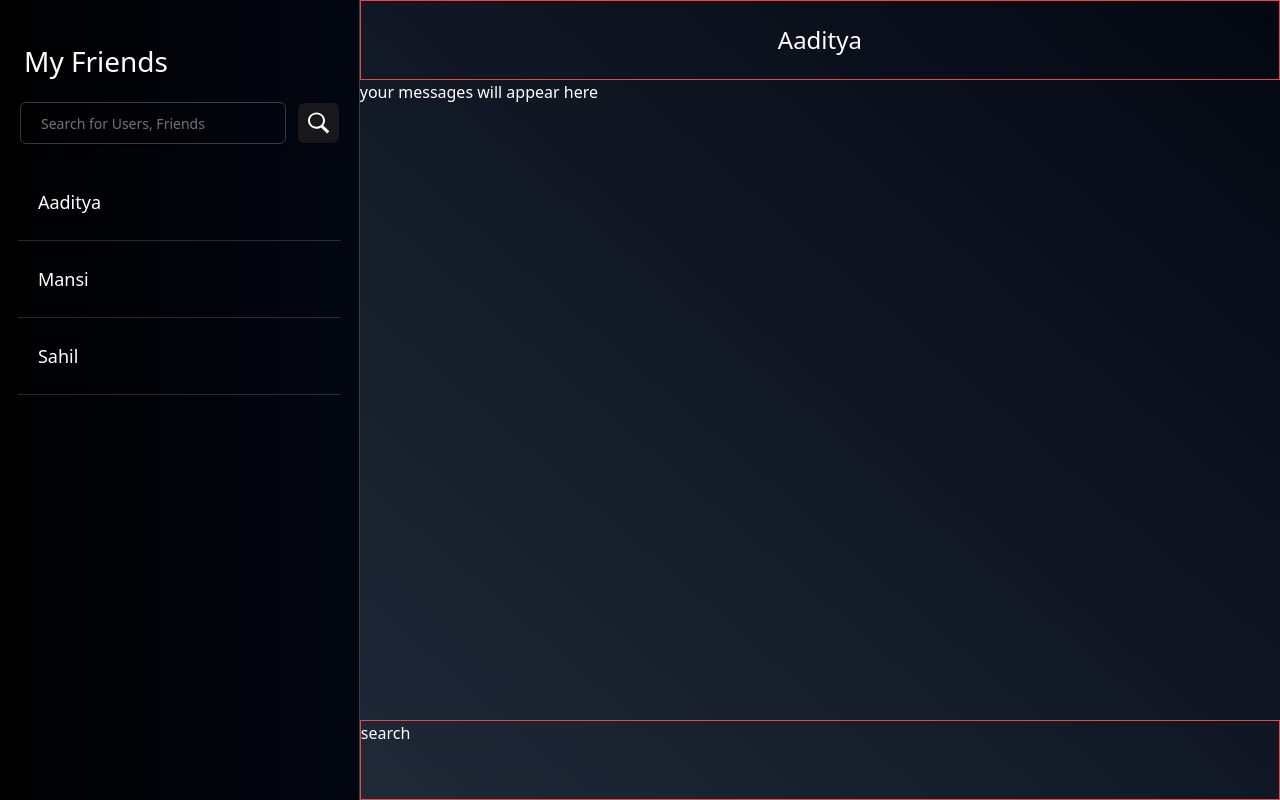
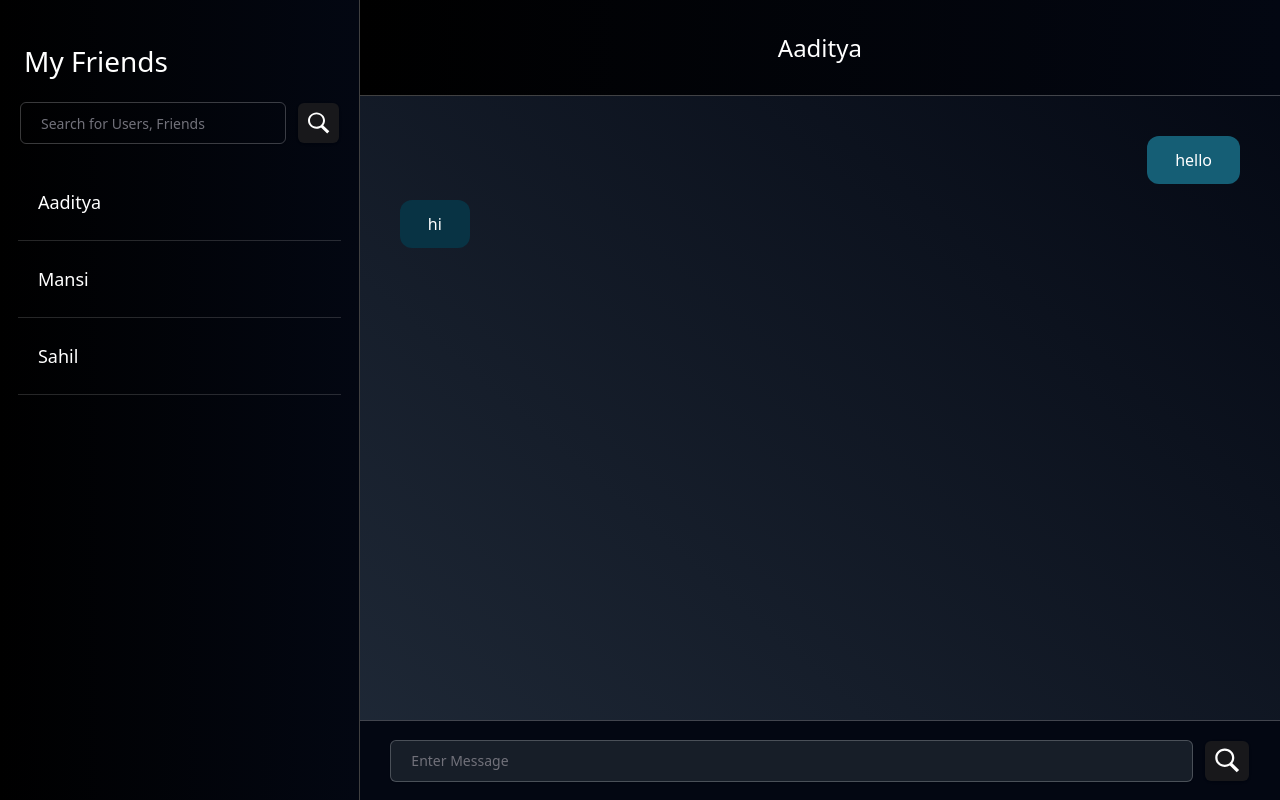
Before and after one commit to mansiJamwal/charcha_app, a React (Vite) app in the folder client/: page /messages in a window 1280 px wide. Both pictures are taken after a click on the item "Aaditya". Built offline with nearby package versions, Linux system fonts and the light colour scheme.

Commit message:
fixed messages ui

```diff
--- a/client/src/App.tsx
+++ b/client/src/App.tsx
@@ -10,9 +10,15 @@ import {Messages} from './components/Messages'
 import { Posts } from './components/Posts'
 import LandingPage from './components/LandingPage'
 import NotFound from './components/NotFound'
+import { useEffect } from 'react'
 
 
 function App() {
+
+  useEffect(()=>{
+    localStorage.setItem("id","4");
+  },[])
+
   const router = createBrowserRouter([
     {
      path:'/signup',
--- a/client/src/components/Messages.tsx
+++ b/client/src/components/Messages.tsx
@@ -7,7 +7,7 @@ import { memo, useEffect, useState } from "react"
 interface UserDetails {
   username: string;
   user_id: number;
-  email : string
+  email: string
 }
 
 interface UserComponent extends UserDetails {
@@ -52,14 +52,14 @@ export const Messages = () => {
         </div>
         <ul className="contacts h-[70vh] w-full flex flex-col  items-center overflow-auto  ">
           {contacts.map(contact => {
-            return <ContactComponent  setVal={setCurrentChat} key={contact.user_id} email={contact.email} username={contact.username} user_id={contact.user_id} />
+            return <ContactComponent setVal={setCurrentChat} key={contact.user_id} email={contact.email} username={contact.username} user_id={contact.user_id} />
           })}
           {/* <ContactComponent key={1} user_name="Aaditya" user_id={2} /> */}
         </ul>
       </div>
       <div className="messageScreen w-full">
-        {(currentChat.user_id !=0) ?
-          <MessageWindow user={currentChat}/>
+        {(currentChat.user_id != 0) ?
+          <MessageWindow user={currentChat} />
           :
           <div className="nouser w-full h-full flex justify-center items-center text-3xl">
             Select a Contact to Start Texting
@@ -75,14 +75,14 @@ export const Messages = () => {
 
 
 
-const ContactComponent = memo(function ContactComponent(props:UserComponent) {
+const ContactComponent = memo(function ContactComponent(props: UserComponent) {
   return (
     <li onClick={() => {
       props.setVal({
-          username: props.username,
-          user_id: props.user_id,
-          email: props.email
-        })
+        username: props.username,
+        user_id: props.user_id,
+        email: props.email
+      })
     }} className="hover:bg-[#1f2229] w-full flex justify-center hover:cursor-pointer">
       <div className="border-b-[0.5px] p-5 text-lg py-6 w-[90%] border-opacity-15 border-white">
         {props.username}
@@ -91,25 +91,86 @@ const ContactComponent = memo(function ContactComponent(props:UserComponent) {
   )
 })
 
-interface text {
-  messageVal : string,
+interface textType {
+  message_val: string,
   message_id: number,
-  sent_time: Date,
-
+  sent_time: string,
+  user_id: number,
+  friend_id: number
 }
 
-const MessageWindow = memo(function MessageWindow({user}:{
+const MessageWindow = memo(function MessageWindow({ user }: {
   user: UserDetails
 }) {
 
-  const [myTexts, setMyTexts] = useState()
+  const [myTexts, setMyTexts] = useState<textType[]>([
+    {
+      message_val: "hello",
+      message_id: 1,
+      sent_time: "27/06/2024:13:25:00",
+      user_id: 4,
+      friend_id: 2
+    }
+  ])
+  const [friendTexts, setFriendTexts] = useState<textType[]>([
+    {
+      message_val: "hi",
+      message_id: 1,
+      sent_time: "27/06/2024:13:30:00",
+      user_id: 2,
+      friend_id: 4
+    }
+  ])
+
+  const [allTexts, setAllTexts] = useState<textType[]>([])
+
+  useEffect(() => {
+    setAllTexts([...myTexts, ...friendTexts].sort((a,b)=> (a.sent_time > b.sent_time)?1:-1))
+
+  }, [myTexts, friendTexts])
 
   return (
     <div className="bg-gradient-to-bl from-gray-950 to-gray-800 h-full flex flex-col">
-      <h1 className="h-[100px] flex items-center justify-center text-2xl border border-red-500">{user.username} </h1>
-      <div className="h-full">your messages will appear here</div>
-      <div className="h-[100px] border border-red-500">search</div>
+      <h1 className="h-[12%] bg-gradient-to-r from-black to-gray-950 flex items-center justify-center text-2xl border-white border-b-[0.5px] border-opacity-25 ">{user.username} </h1>
+      <div className="h-[78%]  relative flex flex-col  p-8 ">
+        {allTexts.map((text) => (
+          <MessageComp textVal={text} />
+        ))}
+      </div>
+      <div className="h-[10%] bg-gradient-to-b  from-gray-950 to-gray-950 p-2 flex items-center justify-center text-2xl border-white border-t-[0.5px] border-opacity-25">
+        <div className="flex w-[95%] gap-3 items-center justify-center">
+          <Input className="w-full bg-[#171e28] rounded-[6px] p-5 border-opacity-25 hover:border-opacity-100" type="email" placeholder="Enter Message" />
+          <Button className="py-[20px] px-2 text-[16px] rounded-[6px]" type="submit"><img src="search.svg" alt="" className="w-[30px]" /></Button>
+        </div>
+      </div>
 
     </div>
   )
 })
+
+
+
+const MessageComp = memo(function messageComp({ textVal}: {textVal: textType}) {
+  return (
+    <>
+      {
+        textVal.user_id.toString() == localStorage.getItem("id")
+          ?
+          <div className=" p-2 flex justify-end ">
+            <div className="max-w-[60%] bg-cyan-800 rounded-xl  p-3 px-7">
+            {textVal.message_val}
+            </div>
+
+          </div>
+          :
+          <div className=" p-2 flex justify-start ">
+            <div className="max-w-[60%] bg-cyan-950 rounded-xl  p-3 px-7">
+            {textVal.message_val}
+            </div>
+
+          </div>
+      }
+
+    </>
+  )
+})
```
